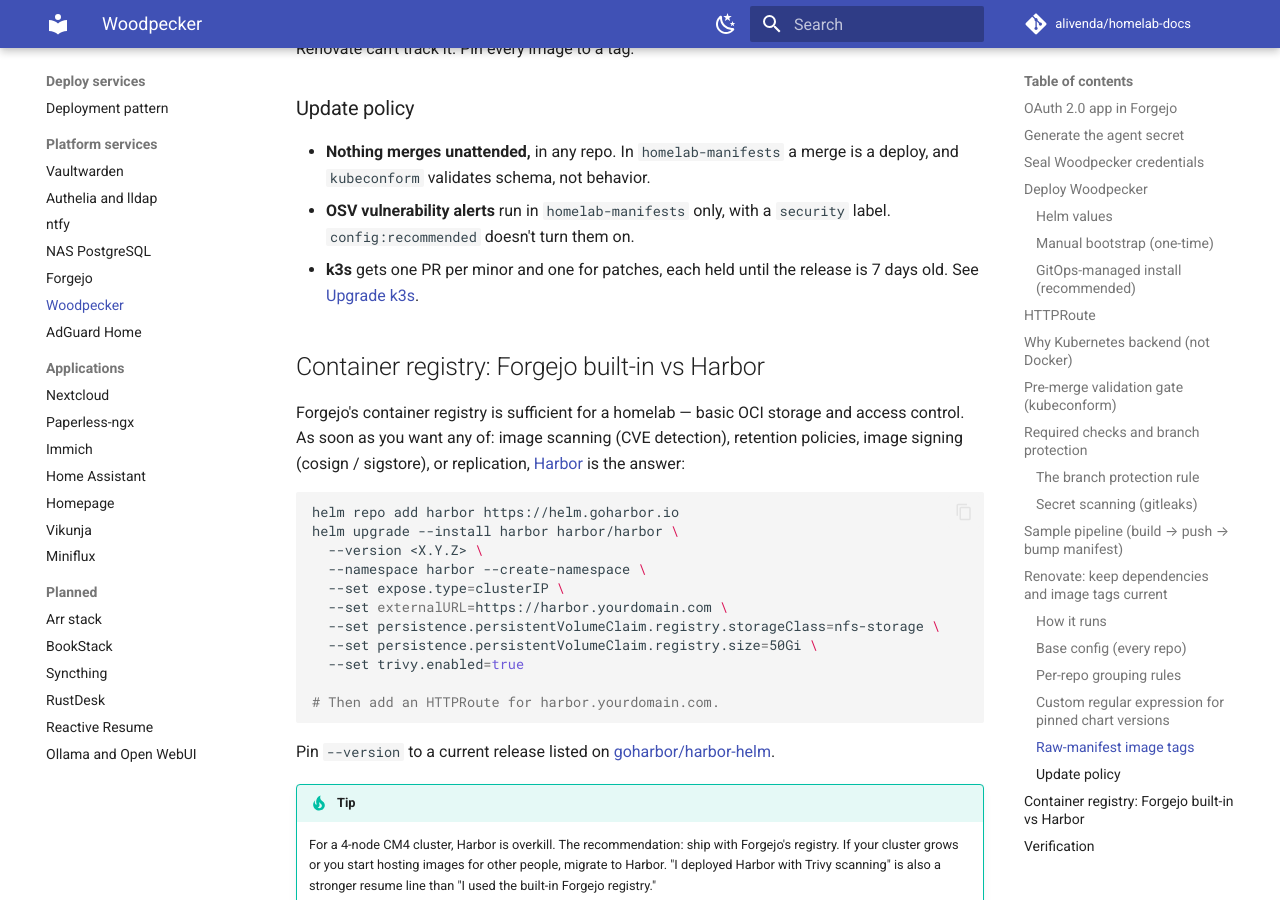
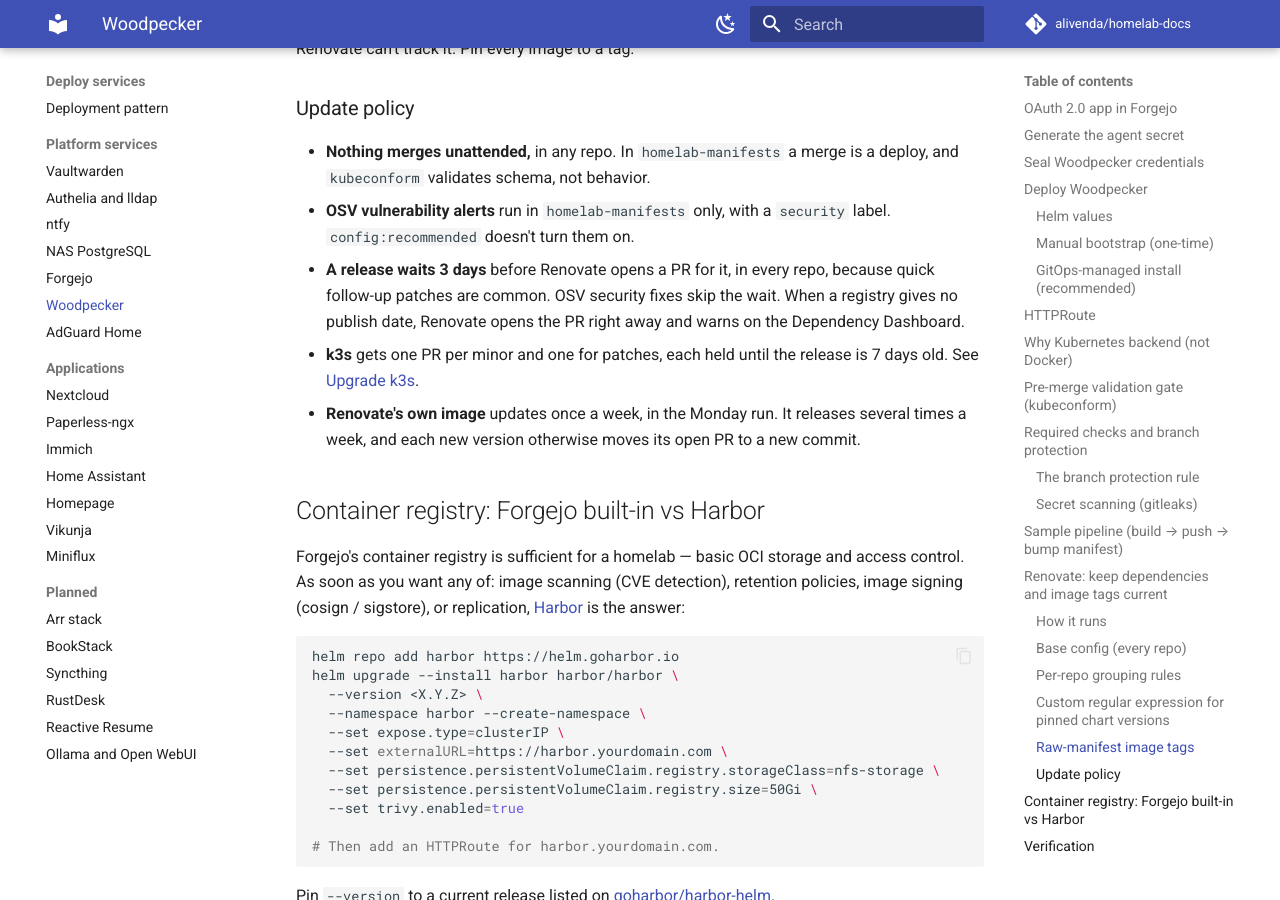
Before and after one commit to alivenda/homelab-docs, an MkDocs documentation site: the page built from docs/deploy/woodpecker.md, in a window 1280 px wide and 900 px high, scrolled down 13283 px. Built offline with MkDocs 1.6.1 and Material for MkDocs 9.7.7, drawn with Linux system fonts in a browser that asks for light colours; comment, search, counter and statistics services are not loaded.

Commit message:
docs: document the 3-day release age and weekly Renovate updates
The update policy now lists the release age every repo sets, and the weekly
schedule for Renovate's own image in homelab-manifests.

```diff
--- a/docs/deploy/woodpecker.md
+++ b/docs/deploy/woodpecker.md
@@ -587,8 +587,14 @@ Either way, Renovate can't track it. Pin every image to a tag.
   deploy, and `kubeconform` validates schema, not behavior.
 - **OSV vulnerability alerts** run in `homelab-manifests` only, with a `security` label.
   `config:recommended` doesn't turn them on.
+- **A release waits 3 days** before Renovate opens a PR for it, in every repo, because
+  quick follow-up patches are common. OSV security fixes skip the wait. When a
+  registry gives no publish date, Renovate opens the PR right away and warns on the
+  Dependency Dashboard.
 - **k3s** gets one PR per minor and one for patches, each held until the release is 7
   days old. See [Upgrade k3s](../build/kubernetes.md#upgrade-k3s).
+- **Renovate's own image** updates once a week, in the Monday run. It releases several
+  times a week, and each new version otherwise moves its open PR to a new commit.
 
 ## Container registry: Forgejo built-in vs Harbor
 
```
